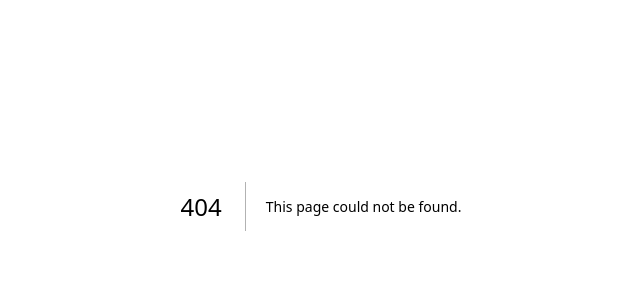
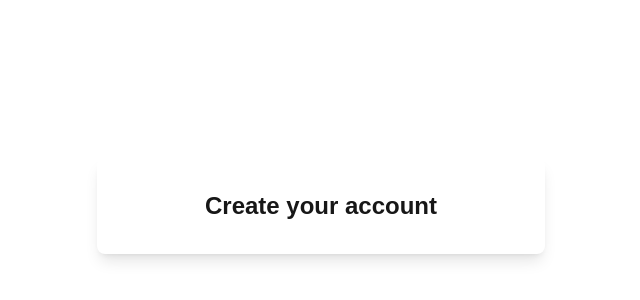
Before and after one commit to Ebtesham-21/clean-chat-client, a Next.js app: page /register in a window 1280 px wide. Before the commit this address had no page. Shown: the part 194-494 px from the top of the page, without its empty margins (319-959 px from the left). Built offline with nearby package versions, Linux system fonts and the light colour scheme.

Commit message:
ui design register

```diff
--- /dev/null
+++ b/src/app/(auth)/register/page.tsx
@@ -0,0 +1,19 @@
+import React from 'react'
+
+const page = () => {
+  return (
+    <div className='flex items-center justify-center min-h-screen bg-secondary'>
+        <div className='w-full max-w-md space-y-6 p-8 bg-white shadow-lg rounded-lg'>
+                <div className='text-2xl font-bold text-center text-primary'>
+                    <h1>Create your account</h1>
+
+                </div>
+
+        </div>
+
+
+    </div>
+  )
+}
+
+export default page
--- /dev/null
+++ b/src/app/ui/register/index.tsx
@@ -0,0 +1,9 @@
+import React from 'react'
+
+const index = () => {
+  return (
+    <div>index</div>
+  )
+}
+
+export default index
```
